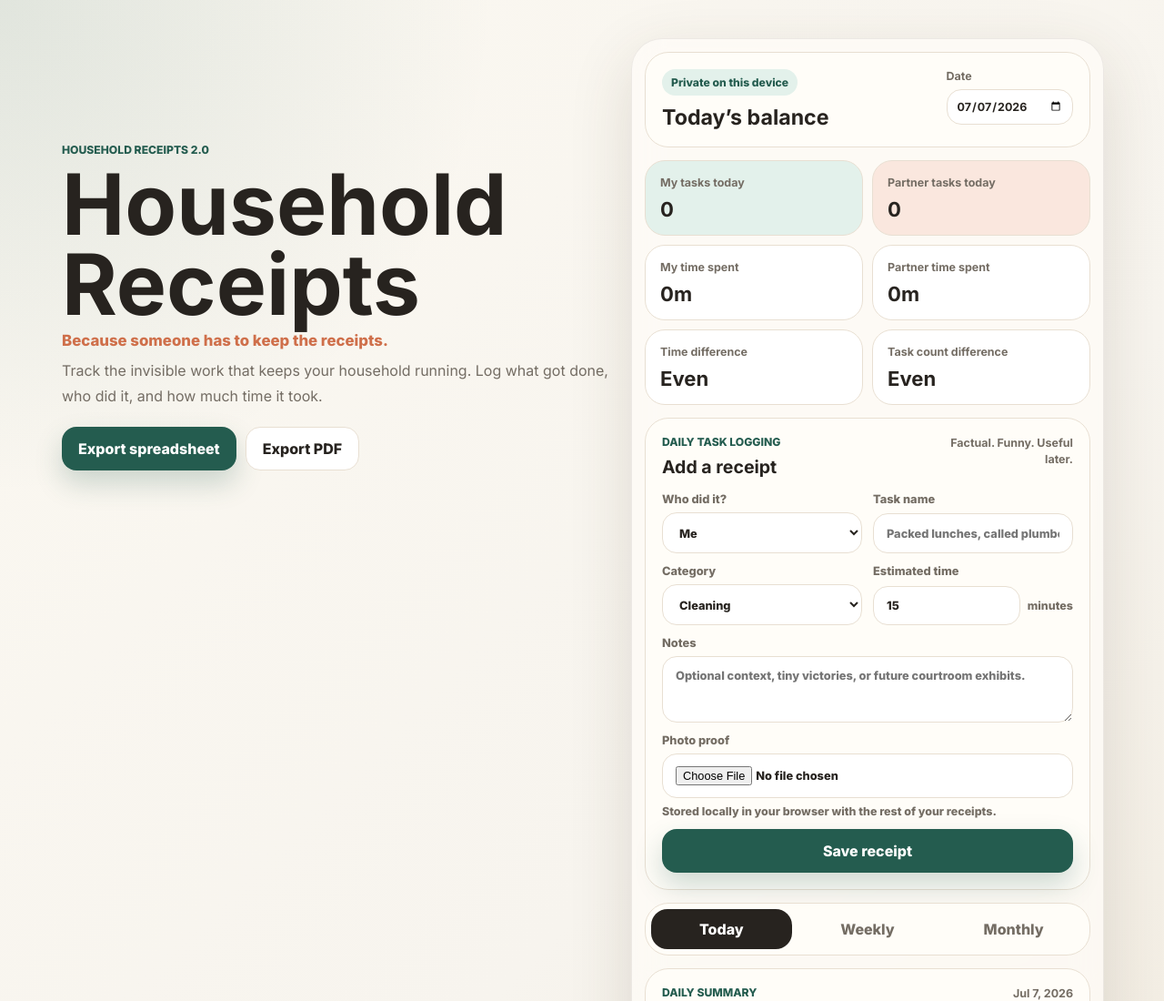
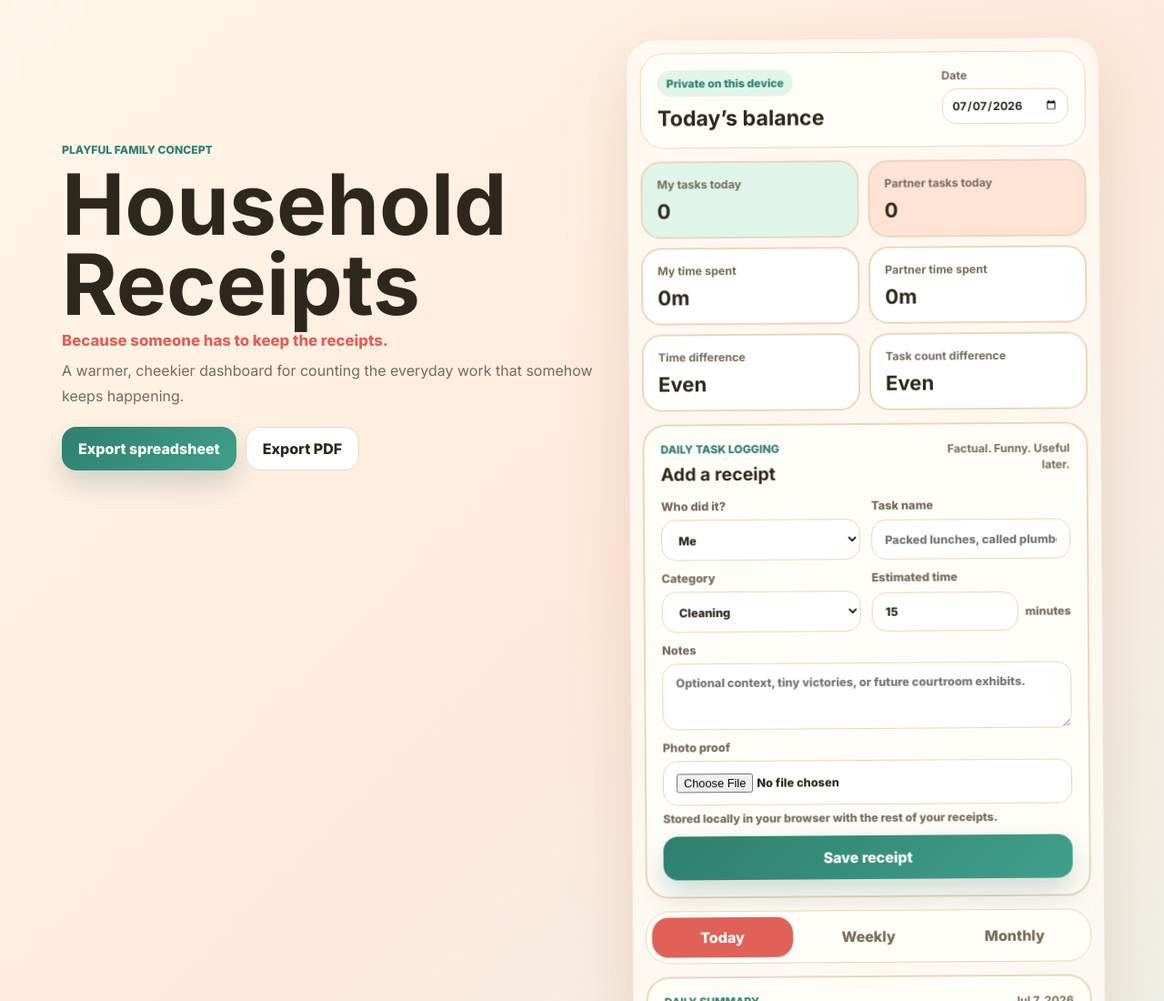
Before and after one commit to michellelaspina-puppy/householdreceipts, a plain HTML site: page index.html in a window 1280 px wide. Shown: the top 1100 px of the page at 91% size. Drawn offline with Linux system fonts and the light colour scheme.

Commit message:
Create playful family dashboard concept

```diff
--- a/index.html
+++ b/index.html
@@ -14,10 +14,10 @@
     <main class="app-shell">
       <section class="hero">
         <div>
-          <p class="eyebrow">Household Receipts 2.0</p>
+          <p class="eyebrow">Playful family concept</p>
           <h1>Household Receipts</h1>
           <p class="tagline">Because someone has to keep the receipts.</p>
-          <p class="intro">Track the invisible work that keeps your household running. Log what got done, who did it, and how much time it took.</p>
+          <p class="intro">A warmer, cheekier dashboard for counting the everyday work that somehow keeps happening.</p>
         </div>
         <div class="hero-actions">
           <button class="btn primary" id="exportCsvBtn" type="button">Export spreadsheet</button>
--- a/styles.css
+++ b/styles.css
@@ -498,3 +498,61 @@ textarea {
     grid-template-columns: 1fr;
   }
 }
+
+
+/* Playful family concept */
+
+:root {
+  --bg: #fff7e8;
+  --surface: #fffaf0;
+  --surface-strong: #ffffff;
+  --ink: #2e271c;
+  --muted: #776b5b;
+  --line: #ead6ba;
+  --accent: #2f7f6f;
+  --accent-2: #df6157;
+  --accent-3: #f2b84b;
+  --soft-green: #e0f4ea;
+  --soft-clay: #ffe2d5;
+  --shadow: 0 24px 72px rgba(139, 83, 36, 0.16);
+}
+
+body {
+  background: linear-gradient(135deg, #fff8e9 0%, #ffe9dc 44%, #e6f4ed 100%);
+}
+
+.tagline {
+  color: #df6157;
+}
+
+.phone-frame {
+  border-radius: 30px;
+  transform: rotate(-0.4deg);
+}
+
+.panel,
+.metric-card,
+.report-stat,
+.receipt-card {
+  border-width: 2px;
+}
+
+.metric-card.mine {
+  background: #dff5e9;
+}
+
+.metric-card.partner {
+  background: #ffe3d5;
+}
+
+.btn.primary {
+  background: linear-gradient(135deg, #2f7f6f, #3f9f8a);
+}
+
+.tab.active {
+  background: #df6157;
+}
+
+.person-badge {
+  border: 2px solid rgba(47, 127, 111, 0.18);
+}
```
